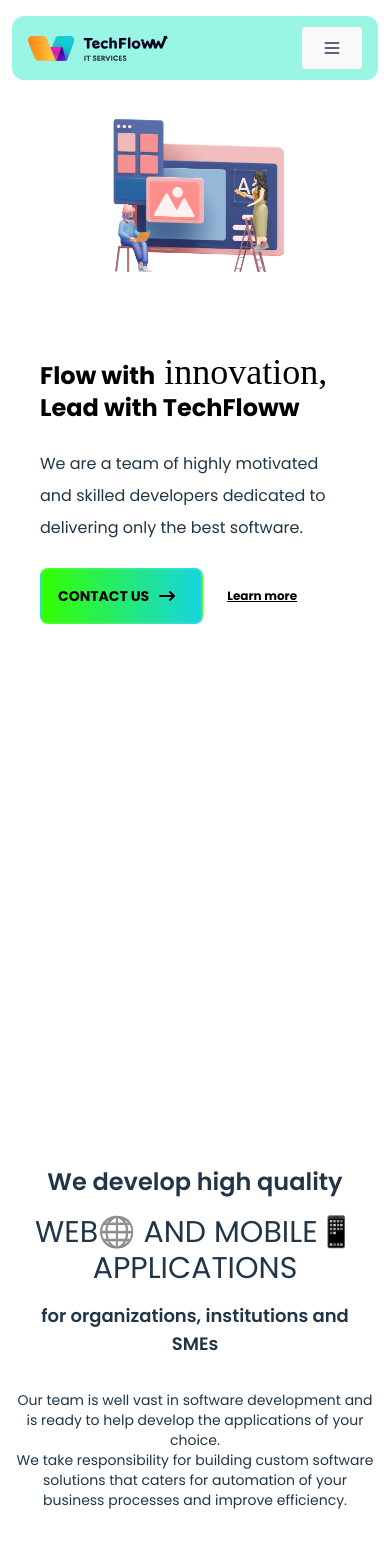
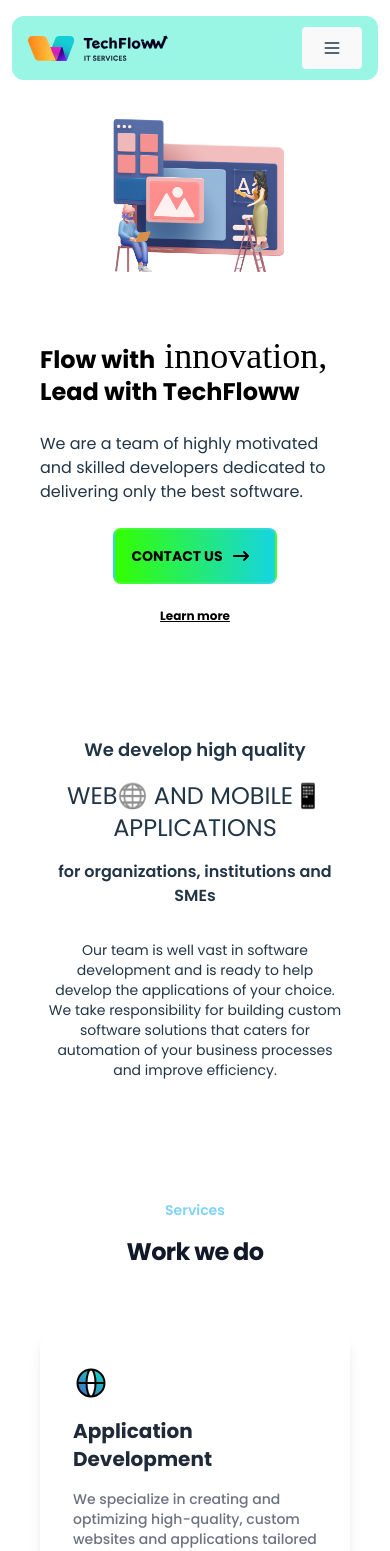
Before and after one commit to AKindWorld/TechFlowwLandingPage, a React (Vite) app: page / in a window 390 px wide. Shown: the top 1551 px of the page. Built offline with nearby package versions, Linux system fonts and the light colour scheme; a web font is replaced by a local one.

Commit message:
small changes for mobile layout

```diff
--- a/src/components/About.jsx
+++ b/src/components/About.jsx
@@ -2,15 +2,15 @@ import React from 'react';
 
 const About = () => {
     return (
-        <div id="about" className="flex items-center justify-center h-screen">
-            <div className="p-4 sm:p-8">
-                <h1 className='text-2xl md:text-3xl lg:text-3xl xl:text-3xl mb-4 poppins-semibold text-center'>
+        <div id="about" className="flex items-center justify-center h-auto md:h-screen">
+            <div className="p-4 py-8 m-8 sm:p-8 md:p-4 md:m-0">
+                <h1 className='text-lg sm:text-xl md:text-3xl lg:text-3xl xl:text-3xl mb-4 poppins-semibold text-center'>
                     <span>We develop high quality</span> <br></br>
                 </h1>
-                <h1 className="text-3xl md:text-4xl lg:text-4xl xl:text-4xl mb-4 poppins-regular text-center">
+                <h1 className="text-2xl sm:text-3xl md:text-4xl lg:text-4xl xl:text-4xl mb-4 poppins-regular text-center">
                     <span>WEB</span><span className='grayscale hover:grayscale-0'>🌐</span> AND <span>MOBILE</span><span className='grayscale hover:grayscale-0'>📱</span> APPLICATIONS <br></br>
                 </h1>
-                <h1 className='text-lg md:text-2xl lg:text-2xl xl:text-2xl mb-4 poppins-semibold text-center'>
+                <h1 className='text-base md:text-2xl lg:text-2xl xl:text-2xl mb-4 poppins-semibold text-center'>
                     <span>for organizations, institutions and SMEs</span>
                 </h1>
                 <div className='p-0 pt-4 sm:p-8'>
--- a/src/components/Hero.jsx
+++ b/src/components/Hero.jsx
@@ -11,19 +11,19 @@ const Hero = () => {
                 <NavBar />
             </div>
 
-            <div className="flex flex-col-reverse md:flex-row hero pl-0 h-[100vh] items-center justify-center">
-                <div className='flex-auto text-container mx-10 lg:mx-10 md:mx-10 max-w-2xl py-12 md:py-32 sm:pb-48 lg:py-5'>
+            <div className="flex flex-col-reverse lg:flex-row hero pl-0 md:h-[100vh] items-center justify-center h-auto">
+                <div className='flex-auto text-container mx-10 lg:mx-10 md:mx-10 max-w-2xl pb-12 pt-8 md:pt-12 lg:py-32 sm:pb-48'>
                     <h1 className='text-2xl md:text-3xl lg:text-4xl xl:text-5xl font-bold text-black dark:text-[#D4C0FF] poppins-bold'>
                         Flow with
                         <span className='lavishly-yours-regular text-4xl xl:text-8xl lg:text-6xl md:text-5xl'> innovation,</span> <br></br>
                         Lead with TechFloww
                     </h1>
                     <span>
-                        <p className='mt-6 text-md lg:text-lg font-medium leading-8 poppins-regular max-w-xl'>
+                        <p className='mt-6 text-base md:text-md lg:text-lg font-medium leading-6 md:leading-8 poppins-regular max-w-xl'>
                             We are a team of highly motivated and skilled developers dedicated to delivering only the best software.
                         </p>
                     </span>
-                    <div className='flex items-center'>
+                    <div className='flex items-center flex-col sm:flex-row'>
                         <a href='/contact'>
                             <button className='flex items-center bg-gradient-to-r from-[#3F0] to-[#16D5E1] hover:bg-black transition-all border-2 border-[#FFF]/10 dark:border-[#FFF]/10 hover:border-[#000] hover:border-2 dark:hover:border-[#FFF] text-black dark:text-gray-200 mt-6 font-bold py-4 px-4 sm:px-8 rounded-lg text-sm sm:text-base md:text-lg'>
                                 CONTACT US
@@ -35,7 +35,7 @@ const Hero = () => {
                         <a href='#services' className='text-black font-bold mt-6 px-6 underline dark:text-[#D4C0FF]/50 dark:hover:text-[#D4C0FF] text-xs sm:text-base md:text-lg'>Learn more</a>
                     </div>
                 </div>
-                <div className='justify-between image-container md:hidden lg:block'>
+                <div className='justify-between image-container lg:block'>
                     {/* <svg className='mr-10' width="500" height="350" viewBox="0 0 500 350" fill="none" xmlns="http://www.w3.org/2000/svg">
                         <path d="M499.267 291.404H0.732669C0.538353 291.404 0.351997 291.328 0.214595 291.194C0.0771925 291.06 0 290.878 0 290.688C0.00406537 290.5 0.08256 290.32 0.219091 290.187C0.355622 290.053 0.539628 289.977 0.732669 289.973H499.267C499.46 289.977 499.644 290.053 499.781 290.187C499.917 290.32 499.996 290.5 500 290.688C500 290.878 499.923 291.06 499.785 291.194C499.648 291.328 499.462 291.404 499.267 291.404Z" fill="#D1D3D4"/>
                         <path d="M462.968 0.761719H46.6044C41.8806 0.761719 38.0513 4.50163 38.0513 9.11506V251.144C38.0513 255.758 41.8806 259.497 46.6044 259.497H462.968C467.692 259.497 471.522 255.758 471.522 251.144V9.11506C471.522 4.50163 467.692 0.761719 462.968 0.761719Z" fill="white"/>
--- a/src/components/NavBar.jsx
+++ b/src/components/NavBar.jsx
@@ -188,6 +188,10 @@ function NavBar() {
                                     </li>
 
                                     <li>
+                                    <a className="text-gray-800 transition hover:text-gray-500/75 dark:text-gray-300 dark:hover:text-[#D4C0FF]/75" href="/pricing"> Pricing </a>
+                                    </li>
+
+                                    <li>
                                     <a className="text-gray-800 transition hover:text-gray-500/75 dark:text-gray-300 dark:hover:text-[#D4C0FF]/75" href="/contact"> Contact Us </a>
                                     </li>
                                 </ul>
```
